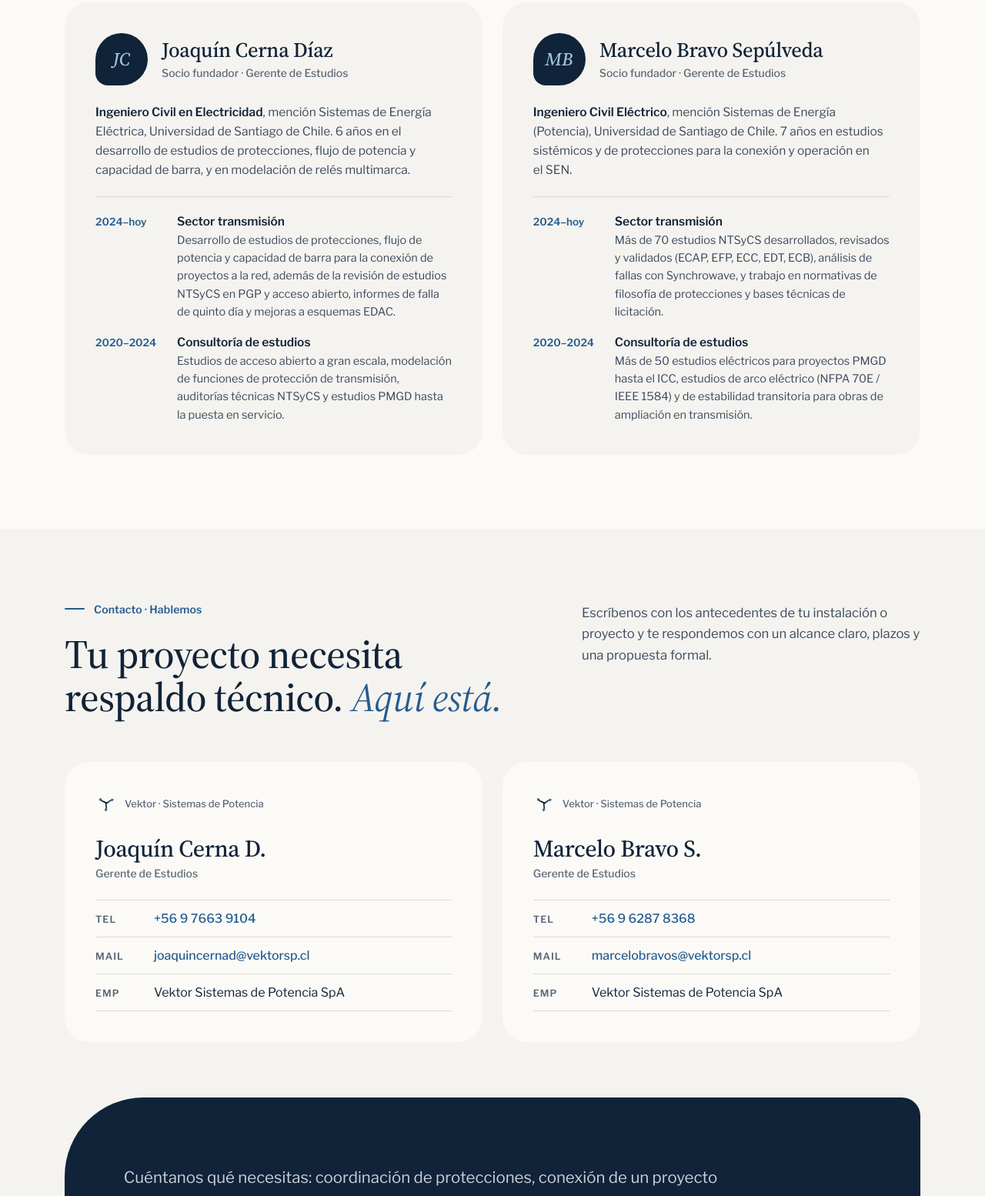
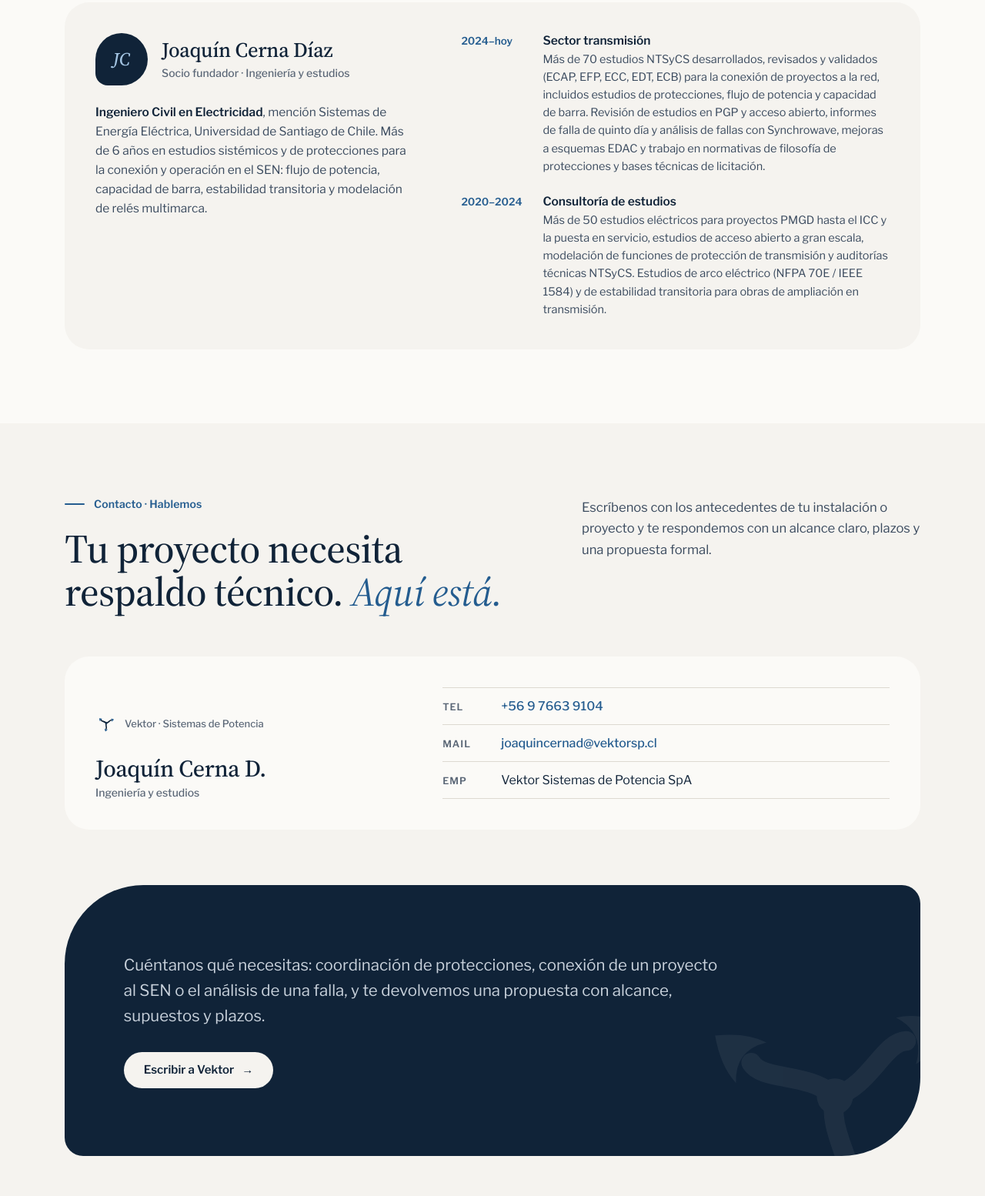
Before and after one commit to marcelobravos/vektorsp, a plain HTML site: page index.html in a window 1280 px wide. Shown: the part 4966-6520 px from the top of the page at 77% size. Drawn offline with Linux system fonts and the light colour scheme.

Commit message:
actualizar v8: perfil unico en Nosotros y Contacto
Nueva exportacion del v8: queda solo el perfil y la ficha de
Joaquin Cerna Diaz, historia reescrita en singular y sin copia
a marcelobravos@vektorsp.cl en el boton de contacto.

Co-Authored-By: Claude Opus 5.5 <noreply@anthropic.com>

```diff
--- a/index.html
+++ b/index.html
@@ -616,6 +616,11 @@ a:focus-visible,button:focus-visible{outline:2px solid var(--celeste);outline-of
 @media(max-width:860px){.nos-top{grid-template-columns:1fr}.nos-iso{width:120px;margin-top:24px}}
 .people{display:grid;grid-template-columns:repeat(2,minmax(0,1fr));gap:clamp(16px,2vw,28px)}
 @media(max-width:860px){.people{grid-template-columns:1fr}}
+.people.solo{grid-template-columns:1fr}
+.person.solo{display:grid;grid-template-columns:minmax(0,.85fr) minmax(0,1.15fr);gap:clamp(24px,5vw,72px);align-items:start}
+.person.solo .p-degree{border-bottom:0;padding-bottom:0;margin-bottom:0}
+.person.solo .tl{gap:24px}
+@media(max-width:860px){.person.solo{grid-template-columns:1fr}.person.solo .p-degree{border-bottom:1px solid var(--linea);padding-bottom:22px}}
 .person{background:var(--hueso);border-radius:32px;padding:clamp(26px,3.2vw,40px)}
 .p-top{display:flex;align-items:center;gap:18px;margin-bottom:22px}
 .avatar{flex:none;width:68px;height:68px;display:grid;place-items:center;border-radius:50% 50% 50% 16px;background:var(--marino);color:var(--celeste);font:italic 500 24px/1 var(--tit)}
@@ -632,6 +637,10 @@ a:focus-visible,button:focus-visible{outline:2px solid var(--celeste);outline-of
 /* contacto */
 .fichas{display:grid;grid-template-columns:repeat(2,minmax(0,1fr));gap:clamp(16px,2vw,28px)}
 @media(max-width:860px){.fichas{grid-template-columns:1fr}}
+.fichas.solo{grid-template-columns:1fr}
+.ficha.solo{display:grid;grid-template-columns:minmax(0,.8fr) minmax(0,1.2fr);gap:20px clamp(24px,5vw,72px);align-items:end}
+.ficha.solo .f-role{margin-bottom:0}
+@media(max-width:760px){.ficha.solo{grid-template-columns:1fr}}
 .ficha{background:var(--papel);border-radius:32px;padding:clamp(26px,3.2vw,40px)}
 .f-brand{display:flex;align-items:center;gap:10px;margin-bottom:28px;font-size:13px;font-weight:500;color:var(--tx-3)}
 .f-brand .iso{width:28px;height:28px}
@@ -785,23 +794,17 @@ footer{position:relative;background:var(--marino-2);color:var(--osc-2);padding:c
 <div class="wrap">
 <div class="nos-top">
 <div class="rv"><p class="kick">Nosotros</p><h2>La historia</h2><svg class="iso iso-claro nos-iso" viewBox="0 0 120 120" aria-hidden="true"><use href="#iso"></use></svg></div>
-<p class="story rv">Nos formamos como <b>ingenieros civiles eléctricos en la Universidad de Santiago de Chile</b>, con mención en sistemas de energía, y llevamos <b>6 años trabajando juntos</b> en sistemas de potencia. Partimos en consultoría, elaborando estudios para proyectos de generación y PMGD a lo largo del país, y luego pasamos al mundo de la transmisión como <b>especialistas en conexión de proyectos a la red y protecciones</b>, revisando y confeccionando los estudios que exige la NTSyCS y analizando las fallas reales del sistema. Vektor nace de esa experiencia: haber estado a ambos lados de la mesa, como quienes elaboran los estudios y como quienes los revisan y aprueban.</p>
+<p class="story rv">Vektor nace de la trayectoria de su fundador, <b>ingeniero civil en electricidad de la Universidad de Santiago de Chile</b>, con mención en sistemas de energía, y de <b>más de 6 años de trabajo</b> en sistemas de potencia. Esa experiencia partió en consultoría, elaborando estudios para proyectos de generación y PMGD a lo largo del país, y continuó en el mundo de la transmisión como <b>especialista en conexión de proyectos a la red y protecciones</b>, revisando y confeccionando los estudios que exige la NTSyCS y analizando las fallas reales del sistema. De ahí viene la mirada de Vektor: haber estado a ambos lados de la mesa, como quien elabora los estudios y como quien los revisa y aprueba.</p>
 </div>
-<div class="people">
-<article class="person rv">
-<div class="p-top"><div class="avatar">JC</div><div><h3>Joaquín Cerna Díaz</h3><div class="role">Socio fundador · Gerente de Estudios</div></div></div>
-<p class="p-degree"><b>Ingeniero Civil en Electricidad</b>, mención Sistemas de Energía Eléctrica, Universidad de Santiago de Chile. 6 años en el desarrollo de estudios de protecciones, flujo de potencia y capacidad de barra, y en modelación de relés multimarca.</p>
+<div class="people solo">
+<article class="person solo rv">
+<div>
+<div class="p-top"><div class="avatar">JC</div><div><h3>Joaquín Cerna Díaz</h3><div class="role">Socio fundador · Ingeniería y estudios</div></div></div>
+<p class="p-degree"><b>Ingeniero Civil en Electricidad</b>, mención Sistemas de Energía Eléctrica, Universidad de Santiago de Chile. Más de 6 años en estudios sistémicos y de protecciones para la conexión y operación en el SEN: flujo de potencia, capacidad de barra, estabilidad transitoria y modelación de relés multimarca.</p>
+</div>
 <div class="tl">
-<div class="tl-item"><span class="yr">2024–hoy</span><div><b>Sector transmisión</b><span>Desarrollo de estudios de protecciones, flujo de potencia y capacidad de barra para la conexión de proyectos a la red, además de la revisión de estudios NTSyCS en PGP y acceso abierto, informes de falla de quinto día y mejoras a esquemas EDAC.</span></div></div>
-<div class="tl-item"><span class="yr">2020–2024</span><div><b>Consultoría de estudios</b><span>Estudios de acceso abierto a gran escala, modelación de funciones de protección de transmisión, auditorías técnicas NTSyCS y estudios PMGD hasta la puesta en servicio.</span></div></div>
-</div>
-</article>
-<article class="person rv">
-<div class="p-top"><div class="avatar">MB</div><div><h3>Marcelo Bravo Sepúlveda</h3><div class="role">Socio fundador · Gerente de Estudios</div></div></div>
-<p class="p-degree"><b>Ingeniero Civil Eléctrico</b>, mención Sistemas de Energía (Potencia), Universidad de Santiago de Chile. 7 años en estudios sistémicos y de protecciones para la conexión y operación en el SEN.</p>
-<div class="tl">
-<div class="tl-item"><span class="yr">2024–hoy</span><div><b>Sector transmisión</b><span>Más de 70 estudios NTSyCS desarrollados, revisados y validados (ECAP, EFP, ECC, EDT, ECB), análisis de fallas con Synchrowave, y trabajo en normativas de filosofía de protecciones y bases técnicas de licitación.</span></div></div>
-<div class="tl-item"><span class="yr">2020–2024</span><div><b>Consultoría de estudios</b><span>Más de 50 estudios eléctricos para proyectos PMGD hasta el ICC, estudios de arco eléctrico (NFPA 70E / IEEE 1584) y de estabilidad transitoria para obras de ampliación en transmisión.</span></div></div>
+<div class="tl-item"><span class="yr">2024–hoy</span><div><b>Sector transmisión</b><span>Más de 70 estudios NTSyCS desarrollados, revisados y validados (ECAP, EFP, ECC, EDT, ECB) para la conexión de proyectos a la red, incluidos estudios de protecciones, flujo de potencia y capacidad de barra. Revisión de estudios en PGP y acceso abierto, informes de falla de quinto día y análisis de fallas con Synchrowave, mejoras a esquemas EDAC y trabajo en normativas de filosofía de protecciones y bases técnicas de licitación.</span></div></div>
+<div class="tl-item"><span class="yr">2020–2024</span><div><b>Consultoría de estudios</b><span>Más de 50 estudios eléctricos para proyectos PMGD hasta el ICC y la puesta en servicio, estudios de acceso abierto a gran escala, modelación de funciones de protección de transmisión y auditorías técnicas NTSyCS. Estudios de arco eléctrico (NFPA 70E / IEEE 1584) y de estabilidad transitoria para obras de ampliación en transmisión.</span></div></div>
 </div>
 </article>
 </div>
@@ -814,31 +817,23 @@ footer{position:relative;background:var(--marino-2);color:var(--osc-2);padding:c
 <div><p class="kick">Contacto · Hablemos</p><h2>Tu proyecto necesita respaldo técnico. <em>Aquí está.</em></h2></div>
 <p class="s-sub">Escríbenos con los antecedentes de tu instalación o proyecto y te respondemos con un alcance claro, plazos y una propuesta formal.</p>
 </header>
-<div class="fichas">
-<article class="ficha rv">
+<div class="fichas solo">
+<article class="ficha solo rv">
+<div>
 <div class="f-brand"><svg class="iso iso-claro" viewBox="0 0 120 120" aria-hidden="true"><use href="#iso"></use></svg>Vektor · Sistemas de Potencia</div>
 <h3 class="f-name">Joaquín Cerna D.</h3>
-<div class="f-role">Gerente de Estudios</div>
+<div class="f-role">Ingeniería y estudios</div>
+</div>
 <div class="f-rows">
 <div class="f-row"><span class="lb">Tel</span><a href="tel:+56976639104">+56 9 7663 9104</a></div>
 <div class="f-row"><span class="lb">Mail</span><a href="mailto:joaquincernad@vektorsp.cl">joaquincernad@vektorsp.cl</a></div>
 <div class="f-row"><span class="lb">Emp</span><span>Vektor Sistemas de Potencia SpA</span></div>
 </div>
 </article>
-<article class="ficha rv">
-<div class="f-brand"><svg class="iso iso-claro" viewBox="0 0 120 120" aria-hidden="true"><use href="#iso"></use></svg>Vektor · Sistemas de Potencia</div>
-<h3 class="f-name">Marcelo Bravo S.</h3>
-<div class="f-role">Gerente de Estudios</div>
-<div class="f-rows">
-<div class="f-row"><span class="lb">Tel</span><a href="tel:+56962878368">+56 9 6287 8368</a></div>
-<div class="f-row"><span class="lb">Mail</span><a href="mailto:marcelobravos@vektorsp.cl">marcelobravos@vektorsp.cl</a></div>
-<div class="f-row"><span class="lb">Emp</span><span>Vektor Sistemas de Potencia SpA</span></div>
-</div>
-</article>
 </div>
 <div class="cta rv">
 <svg class="agua" viewBox="0 0 120 120" aria-hidden="true"><use href="#iso"></use></svg>
-<div><p>Cuéntanos qué necesitas: coordinación de protecciones, conexión de un proyecto al SEN o el análisis de una falla, y te devolvemos una propuesta con alcance, supuestos y plazos.</p><a class="btn btn-claro" href="mailto:joaquincernad@vektorsp.cl?subject=Solicitud%20de%20estudio%20el%C3%A9ctrico&amp;cc=marcelobravos@vektorsp.cl">Escribir a Vektor <span class="ar">→</span></a></div>
+<div><p>Cuéntanos qué necesitas: coordinación de protecciones, conexión de un proyecto al SEN o el análisis de una falla, y te devolvemos una propuesta con alcance, supuestos y plazos.</p><a class="btn btn-claro" href="mailto:joaquincernad@vektorsp.cl?subject=Solicitud%20de%20estudio%20el%C3%A9ctrico">Escribir a Vektor <span class="ar">→</span></a></div>
 </div>
 </div>
 </section>
```
